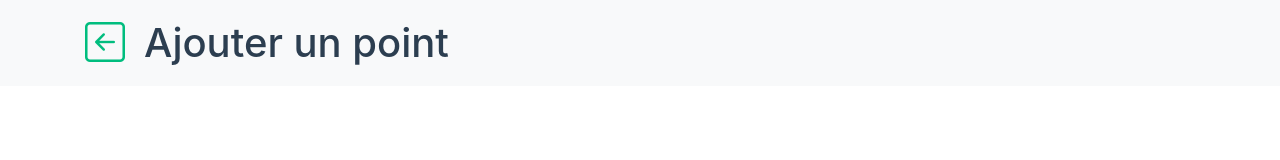
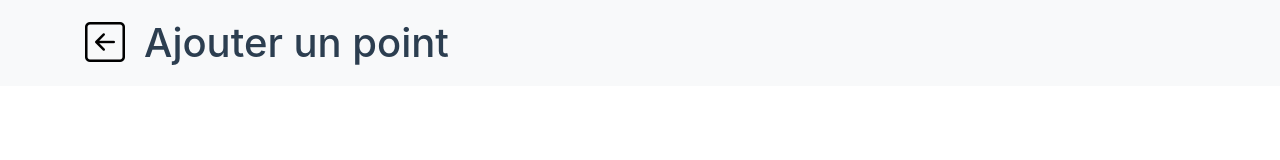
Before and after one commit to 24eme/OpenCarto, a Vue app: page /addInfoPoint in a window 1280 px wide. Shown: the top 160 px of the page. Built offline with nearby package versions, Linux system fonts and the light colour scheme.

Commit message:
couleur fleche retour

```diff
--- a/src/views/AddInfoPointView.vue
+++ b/src/views/AddInfoPointView.vue
@@ -13,10 +13,7 @@ if (!pointData.idPiege || pointData.idPiege === "0") {
             <div class="container justify-content-start">
                 <div class="col-auto d-flex me-3">
                     <RouterLink :to="{ name: 'home' }">
-                        <i
-                            class="bi bi-arrow-left-square fs-1 align-self-center"
-                        ></i
-                    ></RouterLink>
+                        <i class="bi bi-arrow-left-square fs-1 align-self-center" style="color: black;"></i></RouterLink>
                 </div>
                 <div class="col-auto flex-grow-1">
                     <h1 class="m-0">Ajouter un point</h1>
```
